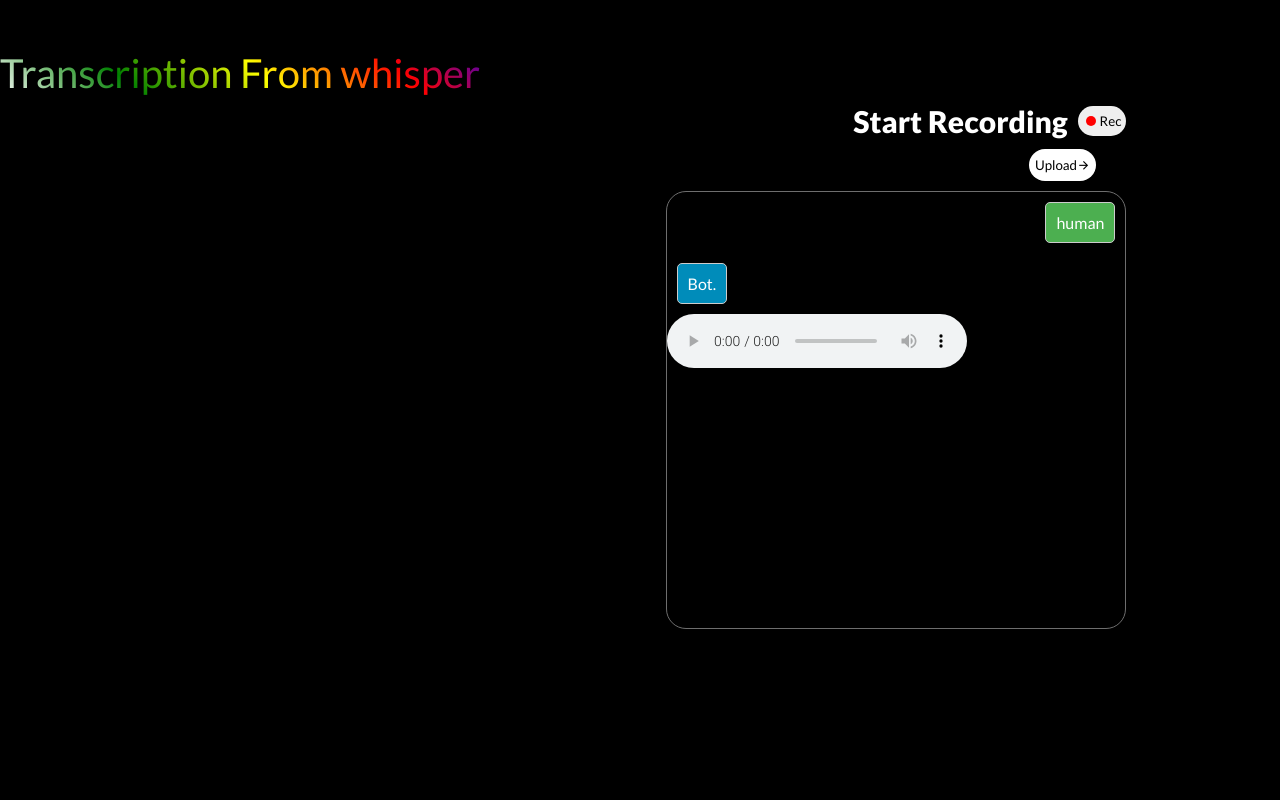
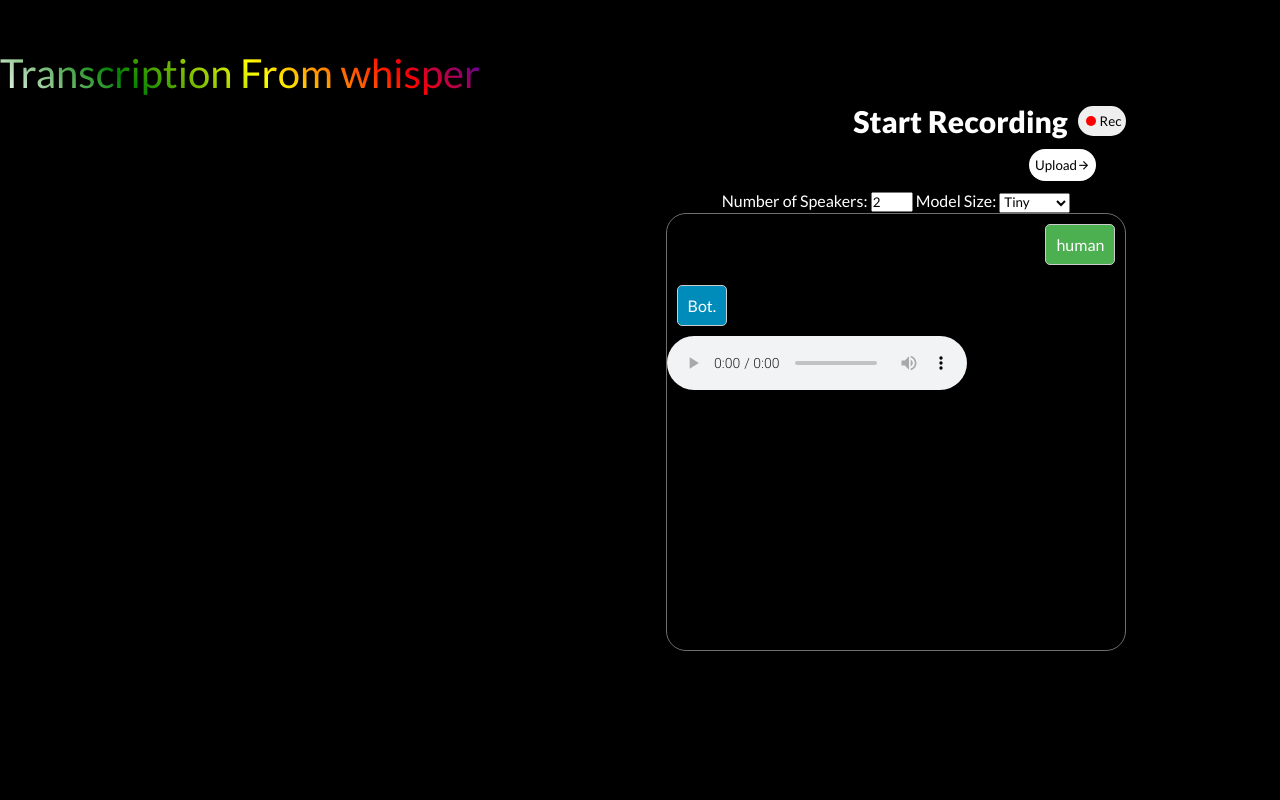
Before and after one commit to geetu040/transcription-tool, a Flask app: page / in a window 1280 px wide. Shown: the part 801-1601 px from the top of the page. Run offline with Flask 3, Linux system fonts and the light colour scheme.

Commit message:
model size and num_of_speakers inputs

```diff
--- a/app.py
+++ b/app.py
@@ -1,5 +1,6 @@
 from flask import Flask, render_template, request, jsonify
 from audio import transcribe
+# from test_audio import transcribe
 
 app = Flask(__name__)
 
@@ -11,13 +12,14 @@ def index():
 def handle_audio_file():
     try:
         audio_file = request.files['audioFile']
-        num_speakers = request.files.get('numSpeakers', 2)
+        num_speakers = request.form.get('n_speakers')
+        model_size = request.form.get('model_size')
 
         if audio_file and (audio_file.mimetype.startswith('audio/mp3') or audio_file.mimetype.startswith('audio/wav') or audio_file.filename.endswith('.mp3') or audio_file.filename.endswith('.wav')):
 
             file_path = 'uploads/' + audio_file.filename
             audio_file.save(file_path)
-            transcription = transcribe(file_path, num_speakers)
+            transcription = transcribe(file_path, num_speakers, model_size)
 
             return jsonify({
                 'message': 'File uploaded successfully',
--- a/static/js/script.js
+++ b/static/js/script.js
@@ -41,6 +41,9 @@ const upload_input = document.createElement('input');
 const audio = document.getElementById('audio');
 upload_input.type = "file";
 upload_input.accept = "audio/*";
+
+const numberOfSpeakersInput = document.getElementById("numberOfSpeakers");
+const modelSizeSelect = document.getElementById("modelSize");
 
 //////////////////////////////////////////////////
 function UpdateTime() {
@@ -337,6 +340,8 @@ function handle_audio_file(file) {
 
         // Now, you can use the Fetch API to send the file to a URL
         const formData = new FormData();
+        formData.append('n_speakers', numberOfSpeakersInput.value);
+        formData.append('model_size', modelSizeSelect.value);
         formData.append('audioFile', file);
 
         // Replace 'YOUR_SERVER_URL' with the actual URL where you want to send the file
--- a/templates/index.html
+++ b/templates/index.html
@@ -113,6 +113,19 @@
                             <button id="upload-btn">Upload<i class="ri-arrow-right-line"></i></button>
                         </div>
 
+                        <div id="speakerSettings">
+                            <label for="numberOfSpeakers">Number of Speakers:</label>
+                            <input type="number" id="numberOfSpeakers" name="numberOfSpeakers" min="1" max="10" value="2">
+
+                            <label for="modelSize">Model Size:</label>
+                            <select id="modelSize" name="modelSize">
+                                <option value="tiny" selected>Tiny</option>
+                                <option value="small">Small</option>
+                                <option value="medium">Medium</option>
+                                <option value="large">Large</option>
+                            </select>
+                        </div>
+
                         <div class="ai-trasicption-div">
                             <div class="inner-ai-div">
                                 <div class="message user-message">human</div>
--- /dev/null
+++ b/test_audio.py
@@ -0,0 +1,3 @@
+
+def transcribe(*args):
+  return "this is transcribed?"
```
Also changed, not shown: audio.py (+14 -3 lines), 1 other file.
